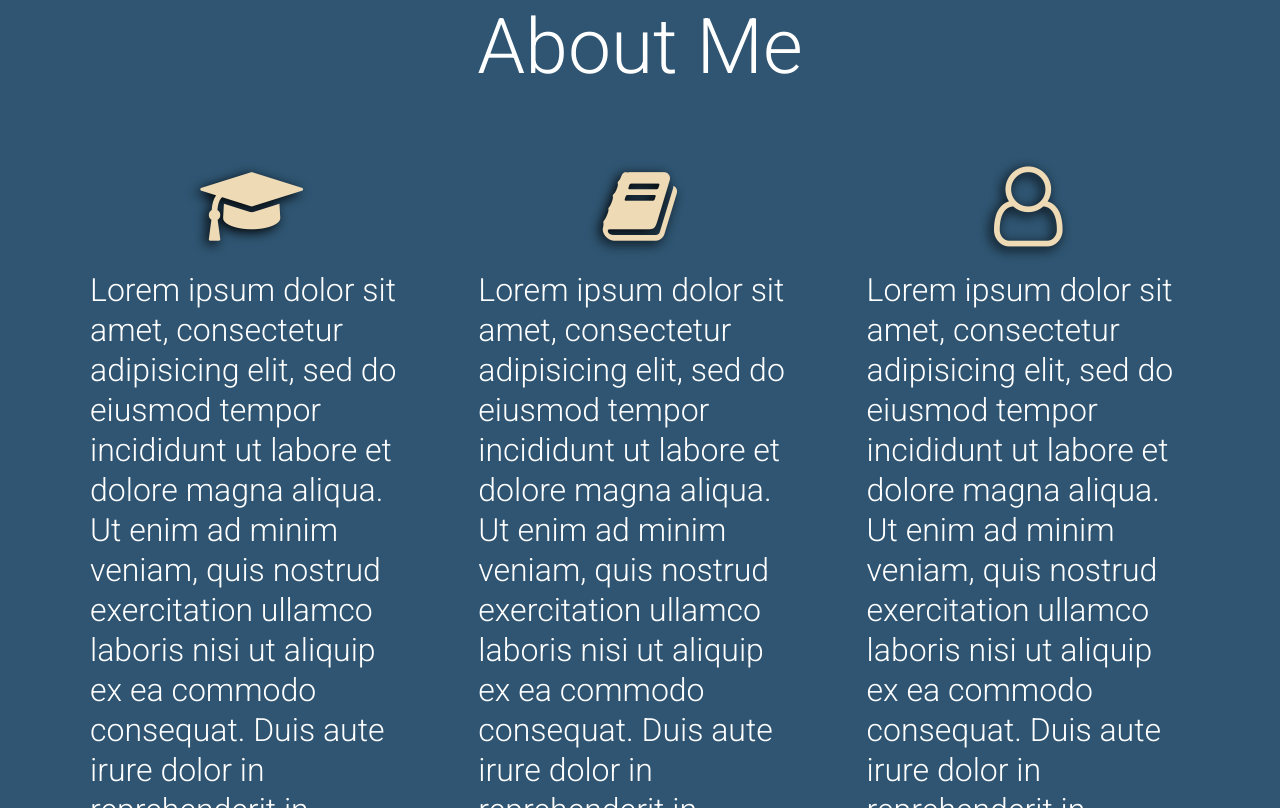
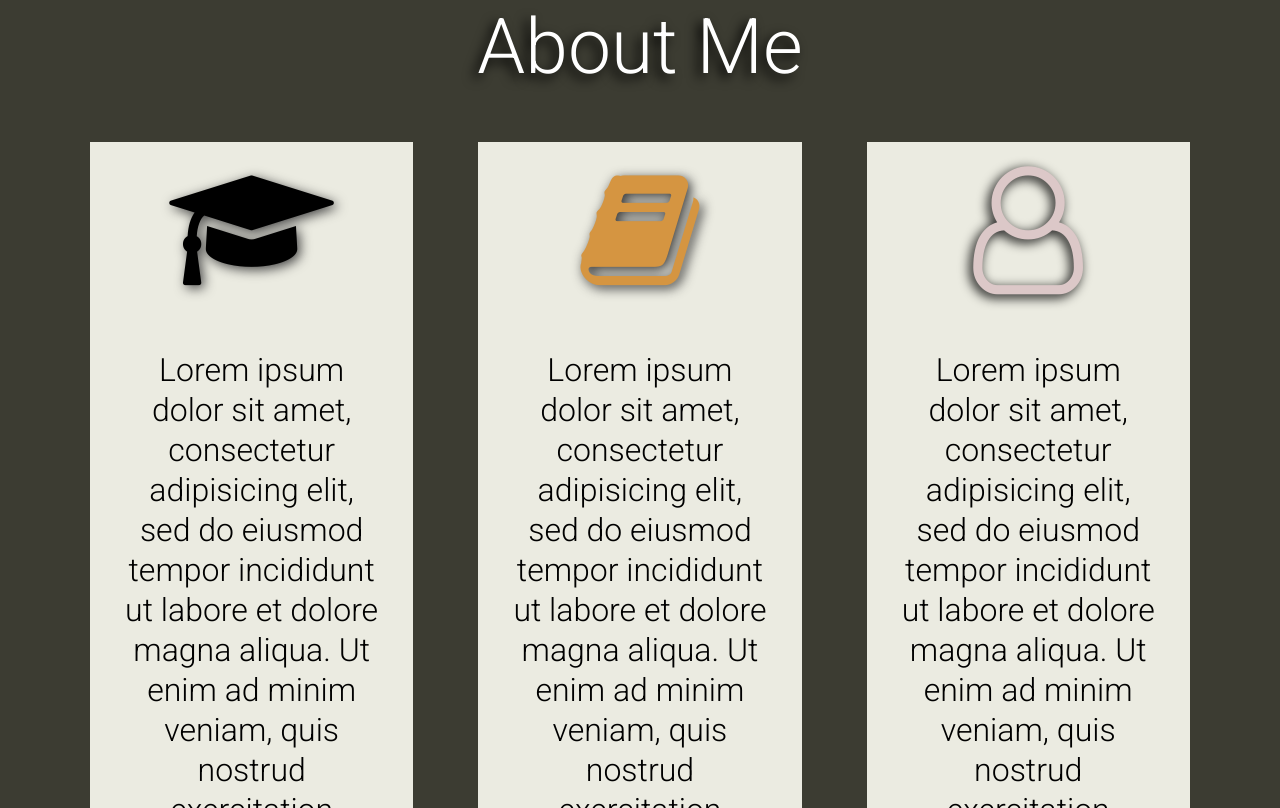
Before and after one commit to plac730/portfolio, a website: page app/index.html in a window 1280 px wide. Shown: the part 852-1660 px from the top of the page. Drawn offline with Linux system fonts and the light colour scheme.

Commit message:
additional styling to about page

```diff
--- a/app/assets/styles/base/_global.css
+++ b/app/assets/styles/base/_global.css
@@ -17,4 +17,18 @@ img {
 
 .fa {
   display: inline-block;
+
+  &-book {
+    color: $mainOrange;
+    text-shadow: 3px 3px 12px rgba(55, 55, 55);
+  }
+
+  &-graduation-cap {
+    color: black;
+    text-shadow: 3px 3px 12px rgba(70, 70, 70, 1);
+  }
+
+  &-user-o {
+    color: rgb(220, 200, 200);
+  }
 }
--- a/app/assets/styles/modules/_about-content.css
+++ b/app/assets/styles/modules/_about-content.css
@@ -1,20 +1,25 @@
 .about-content {
+  text-align: center;
+  background-color:rgb(235,235,225);
+
   &__icon {
-    text-align: center;
+    font-size: 1.6rem;
     padding: 1.5rem 0;
     text-shadow: -3px 3px 12px #000000;
-    color: rgb(239, 218, 182);
+    /*color: rgb(239, 218, 182);*/
   }
 
   &__text {
     line-height: 1.5rem;
     font-weight: 300;
+    padding: 0 1rem;
     /*text-shadow: -3px 3px 12px #000000;*/
 
     @mixin atSmall {
       font-size: 2rem;
       font-weight: 300;
       line-height: 2.5rem;
+      padding: 2rem 2rem;
     }
   }
 
--- a/app/assets/styles/modules/_large-hero.css
+++ b/app/assets/styles/modules/_large-hero.css
@@ -19,7 +19,7 @@
   }
 
   &__title {
-    font-weight: 300;
+    font-weight: 400;
     /*color: #2f5572;*/
     color:white;
     font-size: 3rem;
@@ -32,7 +32,7 @@
   }
 
   &__subtitle {
-    font-weight: 300;
+    font-weight: 400;
     /*color: #2f5572;*/
     color: white;
     font-size: 1.5rem;
--- a/app/assets/styles/modules/_page-section.css
+++ b/app/assets/styles/modules/_page-section.css
@@ -2,8 +2,8 @@
   padding: 2rem 0;
 
   &--blue {
-    background-color: $mainBlue;
-    color: white;
+    background-color: rgb(60,60,50);
+    color: black;
   }
 
   @mixin atSmall {
--- a/app/assets/styles/modules/_section-title.css
+++ b/app/assets/styles/modules/_section-title.css
@@ -2,7 +2,8 @@
   font-size: 2.55rem;
   font-weight: 300;
   text-align: center;
-  /*text-shadow: -3px 3px 12px #000000;*/
+  text-shadow: -5px 5px 12px #000000;
+  color: white;
 
   @mixin atSmall {
     font-size: 4.8rem;
--- a/app/assets/styles/styles.css
+++ b/app/assets/styles/styles.css
@@ -1,6 +1,6 @@
 @import 'normalize.css';
+@import 'base/_variables';
 @import 'base/_global';
-@import 'base/_variables';
 @import 'base/_mixins';
 @import 'modules/_large-hero';
 @import 'modules/_btn';
--- a/app/temp/styles/styles.css
+++ b/app/temp/styles/styles.css
@@ -471,6 +471,20 @@ img {
   display: inline-block;
 }
 
+.fa-book {
+    color: #d59541;
+    text-shadow: 3px 3px 12px rgba(55, 55, 55);
+  }
+
+.fa-graduation-cap {
+    color: black;
+    text-shadow: 3px 3px 12px rgba(70, 70, 70, 1);
+  }
+
+.fa-user-o {
+    color: rgb(220, 200, 200);
+  }
+
 .large-hero {
   position: relative;
   width: 100%;
@@ -495,7 +509,7 @@ img {
   }
 
 .large-hero__title {
-    font-weight: 300;
+    font-weight: 400;
     /*color: #2f5572;*/
     color:white;
     font-size: 3rem;
@@ -511,7 +525,7 @@ img {
   }
 
 .large-hero__subtitle {
-    font-weight: 300;
+    font-weight: 400;
     /*color: #2f5572;*/
     color: white;
     font-size: 1.5rem;
@@ -566,8 +580,8 @@ img {
 }
 
 .page-section--blue {
-    background-color: #2f5572;
-    color: white;
+    background-color: rgb(60,60,50);
+    color: black;
   }
 
 @media (min-width: 530px) {
@@ -581,9 +595,9 @@ img {
   font-size: 2.55rem;
   font-weight: 300;
   text-align: center;
+  text-shadow: -5px 5px 12px #000000;
+  color: white;
 }
-
-/*text-shadow: -3px 3px 12px #000000;*/
 
 @media (min-width: 530px) {
 
@@ -613,16 +627,24 @@ img {
     padding-right: 65px;
   }
 
+.about-content {
+  text-align: center;
+  background-color:rgb(235,235,225);
+
+
+}
+
 .about-content__icon {
-    text-align: center;
+    font-size: 1.6rem;
     padding: 1.5rem 0;
     text-shadow: -3px 3px 12px #000000;
-    color: rgb(239, 218, 182);
+    /*color: rgb(239, 218, 182);*/
   }
 
 .about-content__text {
     line-height: 1.5rem;
     font-weight: 300;
+    padding: 0 1rem;
   }
 
 /*text-shadow: -3px 3px 12px #000000;*/
@@ -632,6 +654,7 @@ img {
 .about-content__text {
       font-size: 2rem;
       font-weight: 300;
-      line-height: 2.5rem
+      line-height: 2.5rem;
+      padding: 2rem 2rem
   }
   }
```
